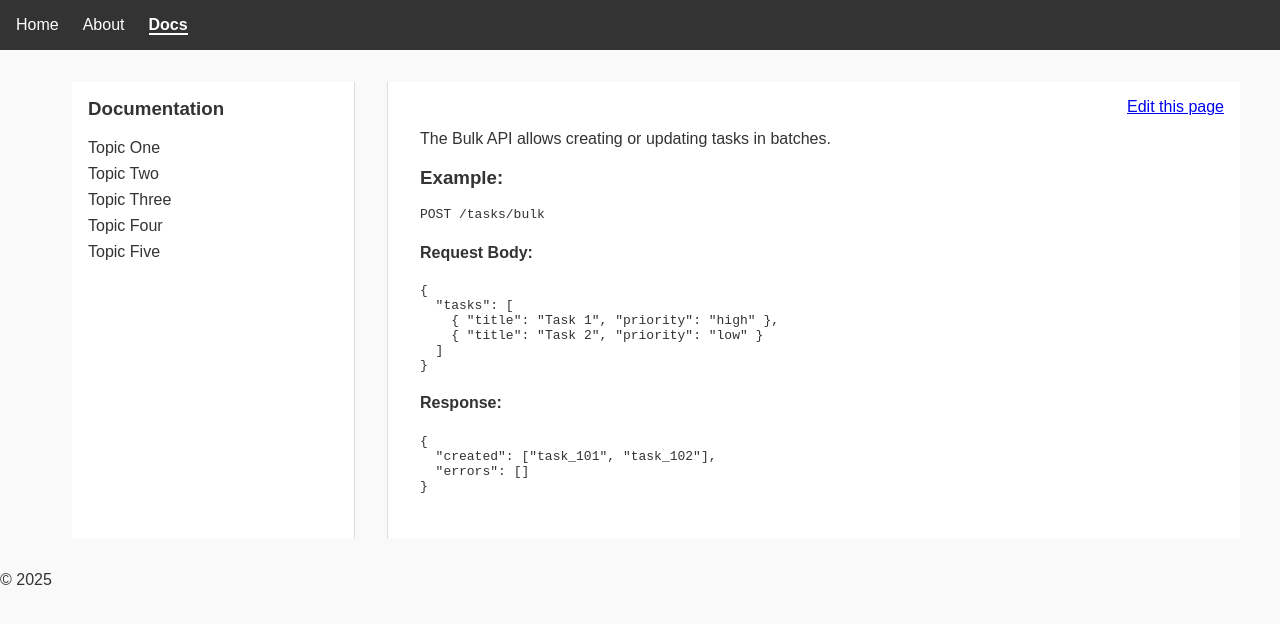
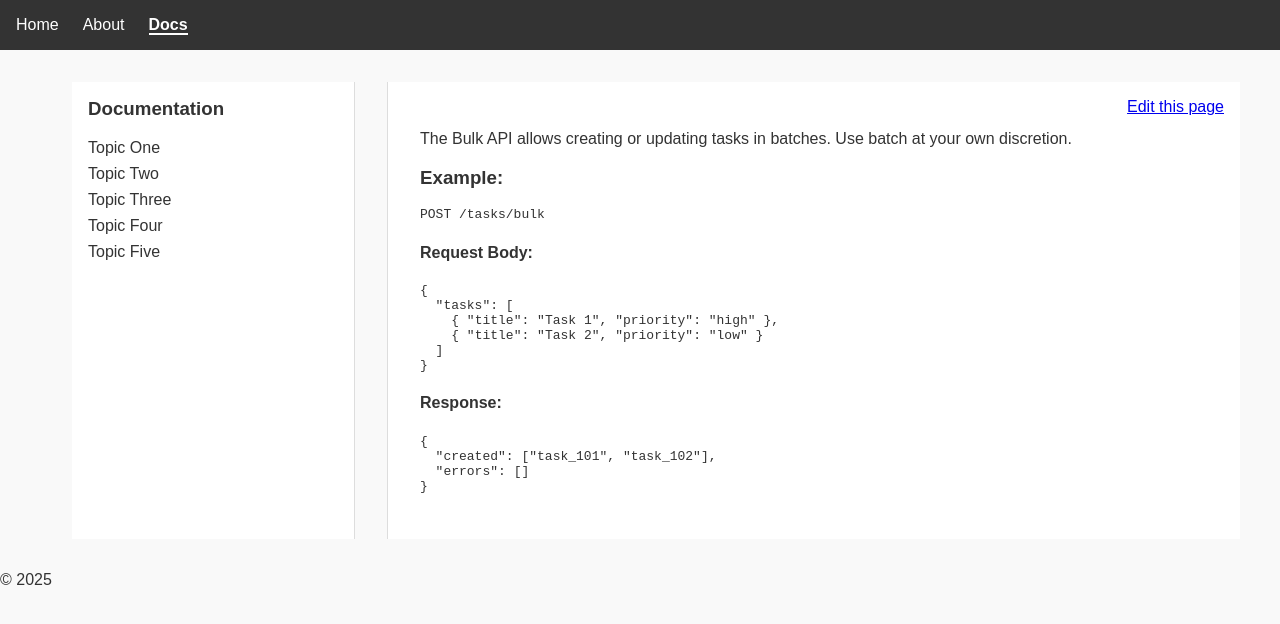
Before and after one commit to smarvin/gl-copy-site, a Jekyll site: the page built from docs/topic-five.md, in a window 1280 px wide. Shown: the top 624 px of the page. Built offline with Jekyll 4.4.1, drawn with Linux system fonts in a browser that asks for light colours.

Commit message:
Update topic-five.md
Adding sentence.

````diff
--- a/docs/topic-five.md
+++ b/docs/topic-five.md
@@ -5,7 +5,7 @@ permalink: /docs/topic-five/
 ---
 
 
-The Bulk API allows creating or updating tasks in batches.
+The Bulk API allows creating or updating tasks in batches. Use batch at your own discretion.
 
 ### Example:
 ```
````
